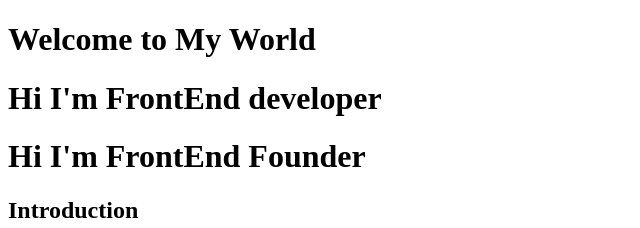
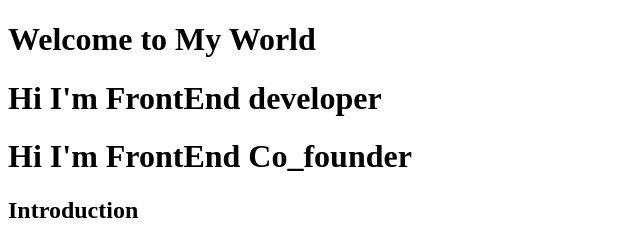
Before and after one commit to Lakshmanan-8/samplerepo, a plain HTML site: page index.html in a window 1280 px wide. Shown: the top 228 px of the page, without its empty margins (0-640 px from the left). Drawn offline with Linux system fonts and the light colour scheme.

Commit message:
Fix : The error

```diff
--- a/index.html
+++ b/index.html
@@ -11,7 +11,7 @@
     <header>
         <h1>Welcome to My World</h1>
         <h1>Hi I'm FrontEnd developer</h1>
-        <h1>Hi I'm FrontEnd Founder</h1>
+        <h1>Hi I'm FrontEnd Co_founder</h1>
     </header>
 
     <main>
```
